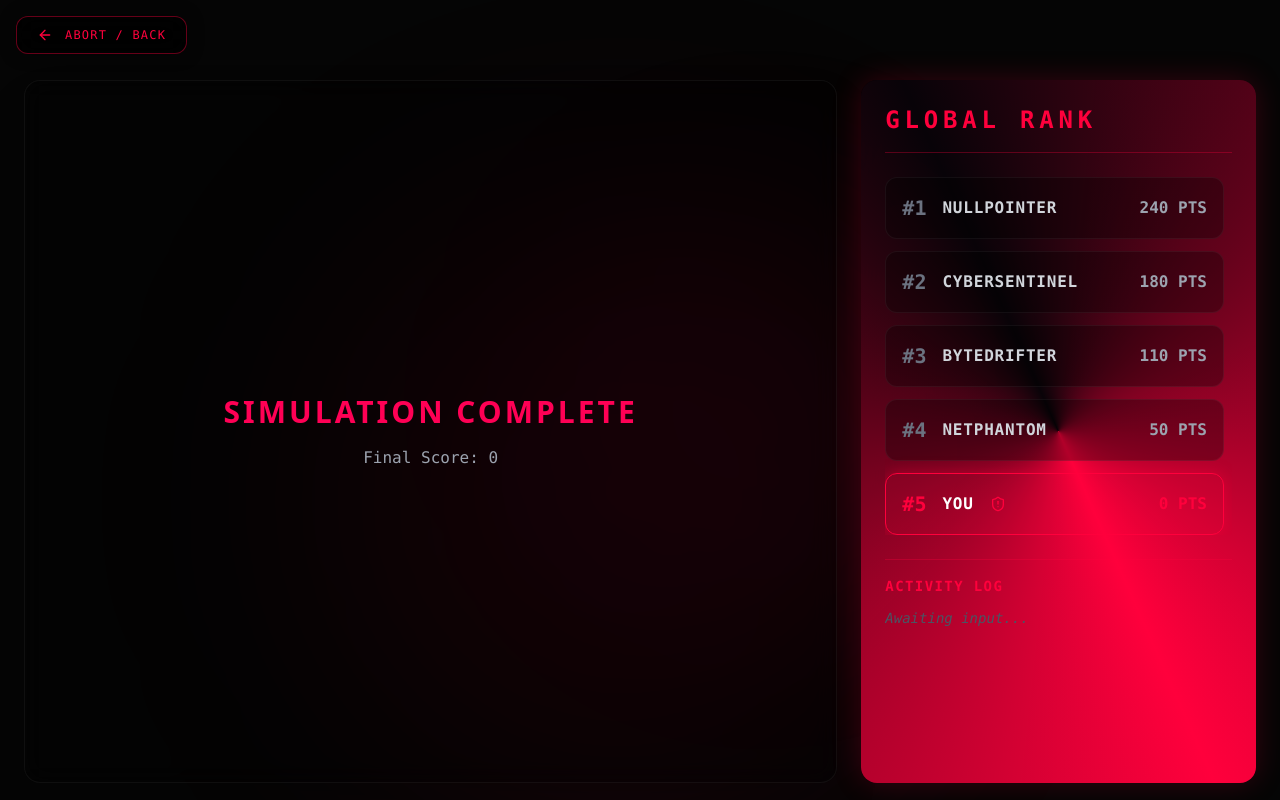
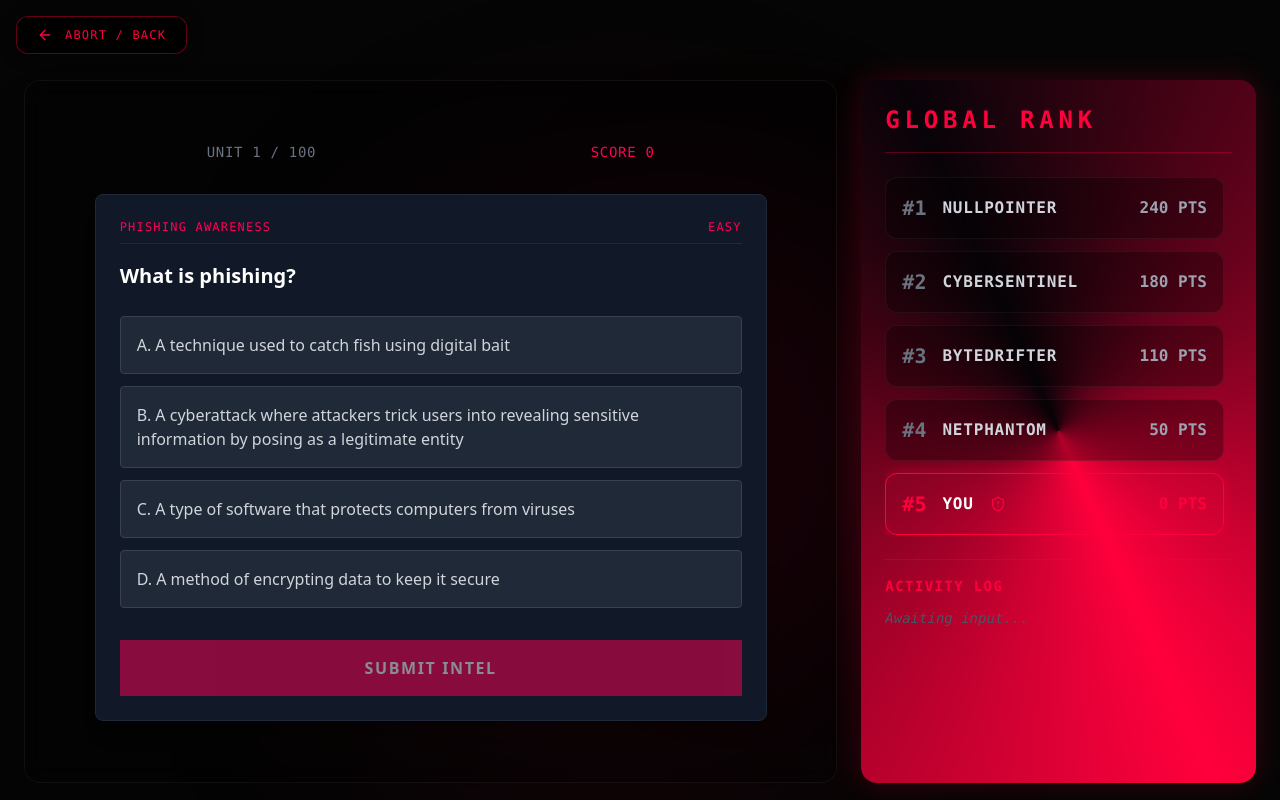
Before and after one commit to muhammadrehan589/CYBER-EMULATOR, a Next.js app: page / in a window 1280 px wide. Both pictures are taken after a click on the button "ENTER SIMULATION MATRIX". Built offline with nearby package versions, Linux system fonts and the light colour scheme.

Commit message:
Integrated full 1,000-question bank and wired core evaluation logic to UI

```diff
--- a/src/components/quiz/QuizEngine.tsx
+++ b/src/components/quiz/QuizEngine.tsx
@@ -1,61 +1,86 @@
 'use client';
 
-import React from 'react';
+import React, { useState } from 'react';
 import { useQuizStore } from '@/store/quizStore';
-import questions from '@/data/questions.json';
+import quizData from '@/data/questions.json';
 
-import MultipleChoice from './MultipleChoice';
-import SequenceOrdering from './SequenceOrdering';
-import VisualAnomaly from './VisualAnomaly';
+const questions = quizData.questions;
 
 export default function QuizEngine() {
-  const { currentQuestionIndex, incrementScore, advanceQuestion, addLog } = useQuizStore();
+  const { currentQuestionIndex, advanceQuestion, score } = useQuizStore();
+  const [selectedOption, setSelectedOption] = useState<string | null>(null);
 
-  const question = questions[currentQuestionIndex];
+  const activeQuestion = questions[currentQuestionIndex];
 
-  if (!question) {
+  if (!activeQuestion) {
     return (
       <div className="flex flex-col items-center justify-center h-full w-full">
         <h1 className="text-3xl text-[#ff0055] font-black uppercase tracking-widest mb-4">Simulation Complete</h1>
-        <p className="text-gray-400 font-mono">Final Score: {useQuizStore((s) => s.score)}</p>
+        <p className="text-gray-400 font-mono">Final Score: {score}</p>
       </div>
     );
   }
 
-  const handleComplete = (isCorrect: boolean) => {
-    addLog({
-      questionId: question.id,
-      isCorrect,
-      timeSpent: 0 // Mocked for now
-    });
+  const handleSubmit = () => {
+    if (!selectedOption) return;
 
-    if (isCorrect) {
-      incrementScore(10);
+    let pointsEarned = 0;
+    const choiceLetter = selectedOption.charAt(0);
+
+    if (choiceLetter === activeQuestion.correctAnswer) {
+      pointsEarned = 10;
     }
 
-    advanceQuestion();
-  };
-
-  const renderQuestion = () => {
-    switch (question.type) {
-      case 'mcq':
-        return <MultipleChoice question={question} onComplete={handleComplete} key={question.id} />;
-      case 'drag_and_drop':
-        return <SequenceOrdering question={question} onComplete={handleComplete} key={question.id} />;
-      case 'spot_difference':
-        return <VisualAnomaly question={question} onComplete={handleComplete} key={question.id} />;
-      default:
-        return <div className="text-white">Unknown question type: {question.type}</div>;
-    }
+    setSelectedOption(null);
+    advanceQuestion(pointsEarned);
   };
 
   return (
     <div className="flex flex-col items-center justify-center w-full h-full p-6">
       <div className="w-full max-w-md flex justify-between mb-8 text-gray-500 font-mono text-sm uppercase tracking-wider">
         <span>Unit {currentQuestionIndex + 1} / {questions.length}</span>
-        <span className="text-[#ff0055]">Score {useQuizStore((s) => s.score)}</span>
+        <span className="text-[#ff0055]">Score {score}</span>
       </div>
-      {renderQuestion()}
+
+      <div className="w-full max-w-2xl bg-gray-900 border border-gray-800 p-6 rounded-lg shadow-xl text-white">
+        <div className="mb-4 text-xs font-mono text-[#ff0055] uppercase tracking-widest flex justify-between border-b border-gray-800 pb-2">
+          <span>{activeQuestion.category}</span>
+          <span>{activeQuestion.difficulty}</span>
+        </div>
+
+        <h2 className="text-xl font-bold mb-6 leading-relaxed">
+          {activeQuestion.question}
+        </h2>
+
+        {activeQuestion.type === 'mcq' && (
+          <div className="space-y-3 mb-8">
+            {activeQuestion.options.map((option: string, index: number) => {
+              const isSelected = selectedOption === option;
+              return (
+                <button
+                  key={index}
+                  onClick={() => setSelectedOption(option)}
+                  className={`w-full text-left p-4 rounded border transition-colors ${
+                    isSelected
+                      ? 'bg-[#ff0055]/20 border-[#ff0055] text-white'
+                      : 'bg-gray-800 border-gray-700 text-gray-300 hover:border-gray-500 hover:bg-gray-750'
+                  }`}
+                >
+                  {option}
+                </button>
+              );
+            })}
+          </div>
+        )}
+
+        <button
+          onClick={handleSubmit}
+          disabled={!selectedOption}
+          className="w-full py-4 bg-[#ff0055] text-white font-black uppercase tracking-widest hover:bg-[#cc0044] disabled:opacity-50 disabled:cursor-not-allowed transition-all"
+        >
+          Submit Intel
+        </button>
+      </div>
     </div>
   );
 }
--- a/src/store/quizStore.ts
+++ b/src/store/quizStore.ts
@@ -12,7 +12,7 @@ interface QuizState {
   timer: number;
   sessionLogs: SessionLog[];
   incrementScore: (amount?: number) => void;
-  advanceQuestion: () => void;
+  advanceQuestion: (pointsEarned?: number) => void;
   addLog: (log: SessionLog) => void;
   setTimer: (time: number) => void;
   resetQuiz: () => void;
@@ -24,7 +24,10 @@ export const useQuizStore = create<QuizState>((set) => ({
   timer: 0,
   sessionLogs: [],
   incrementScore: (amount = 1) => set((state) => ({ score: state.score + amount })),
-  advanceQuestion: () => set((state) => ({ currentQuestionIndex: state.currentQuestionIndex + 1 })),
+  advanceQuestion: (pointsEarned = 0) => set((state) => ({
+    currentQuestionIndex: state.currentQuestionIndex + 1,
+    score: state.score + pointsEarned
+  })),
   addLog: (log) => set((state) => ({ sessionLogs: [...state.sessionLogs, log] })),
   setTimer: (time) => set({ timer: time }),
   resetQuiz: () => set({ currentQuestionIndex: 0, score: 0, timer: 0, sessionLogs: [] }),
```
